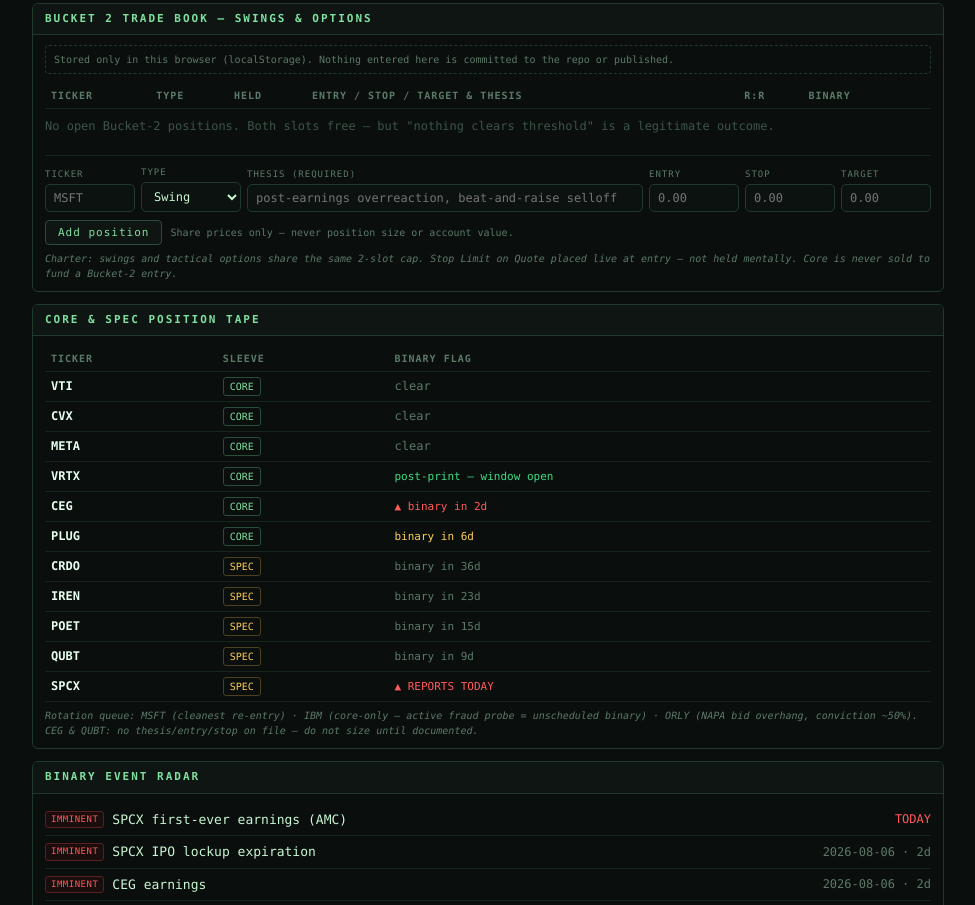
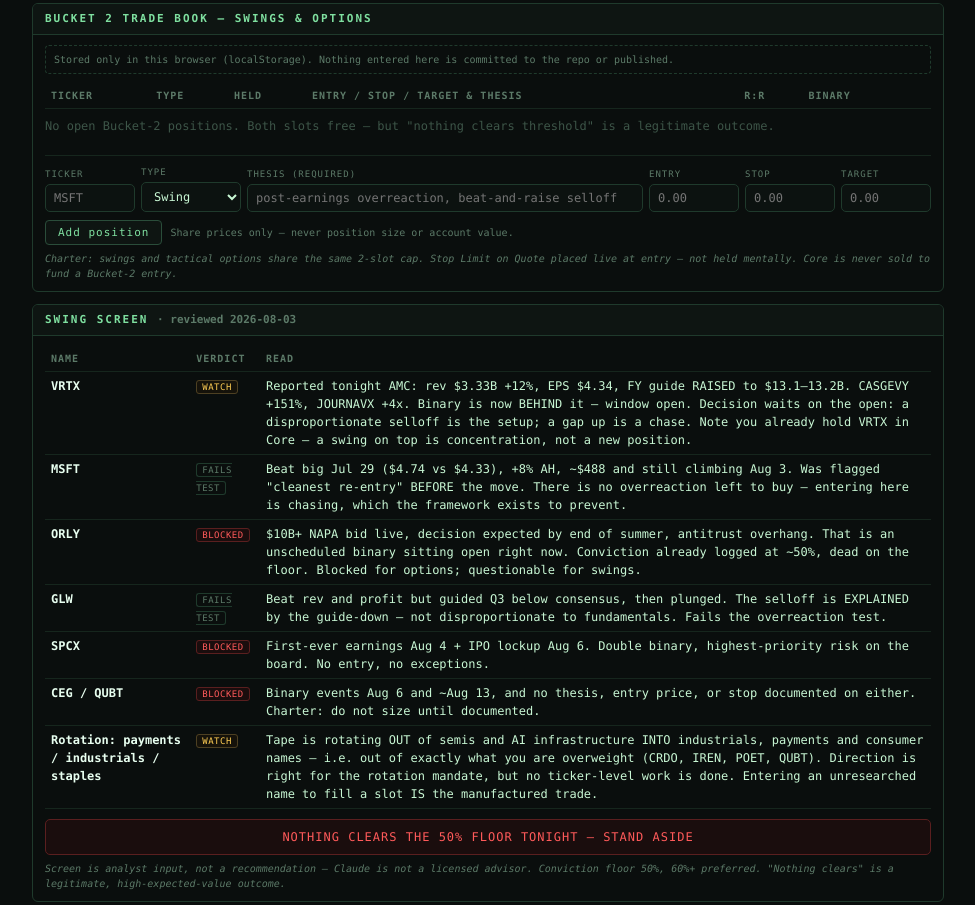
Before and after one commit to declan1martin-stack/get-up-dashboard, a plain HTML site: page index.html in a window 1280 px wide. Shown: the part 289-1194 px from the top of the page, without its empty margins (152-1127 px from the left). Drawn offline with Linux system fonts and the light colour scheme.

Commit message:
Add swing screen with Aug 3 charter review

```diff
--- a/index.html
+++ b/index.html
@@ -163,6 +163,18 @@
   </div>
 
   <div class="section">
+    <h2>Swing Screen <span class="dim" id="screendate" style="text-transform:none;letter-spacing:0;"></span></h2>
+    <div class="body">
+      <table>
+        <thead><tr><th>Name</th><th>Verdict</th><th>Read</th></tr></thead>
+        <tbody id="screen"></tbody>
+      </table>
+      <div id="screenverdict" class="gate locked" style="margin-top:10px;"></div>
+      <div class="note-charter">Screen is analyst input, not a recommendation — Claude is not a licensed advisor. Conviction floor 50%, 60%+ preferred. "Nothing clears" is a legitimate, high-expected-value outcome.</div>
+    </div>
+  </div>
+
+  <div class="section">
     <h2>Core &amp; Spec Position Tape</h2>
     <div class="body">
       <table>
@@ -281,6 +293,39 @@
          '<span>'+e.label+'</span></div><div class="cd">'+cd+'</div></div>';
     });
     document.getElementById('radar').innerHTML = h || '<div class="dim">No upcoming binary events on file.</div>';
+  })();
+
+  // ---- swing screen (reviewed manually; refreshed by the morning task) ----
+  var screenDate = '2026-08-03';
+  var candidates = [
+    {n:'VRTX', v:'watch', h:'Reported tonight AMC: rev $3.33B +12%, EPS $4.34, FY guide RAISED to $13.1–13.2B. CASGEVY +151%, JOURNAVX +4x. Binary is now BEHIND it — window open. Decision waits on the open: a disproportionate selloff is the setup; a gap up is a chase. Note you already hold VRTX in Core — a swing on top is concentration, not a new position.'},
+    {n:'MSFT', v:'fail',  h:'Beat big Jul 29 ($4.74 vs $4.33), +8% AH, ~$488 and still climbing Aug 3. Was flagged "cleanest re-entry" BEFORE the move. There is no overreaction left to buy — entering here is chasing, which the framework exists to prevent.'},
+    {n:'ORLY', v:'block', h:'$10B+ NAPA bid live, decision expected by end of summer, antitrust overhang. That is an unscheduled binary sitting open right now. Conviction already logged at ~50%, dead on the floor. Blocked for options; questionable for swings.'},
+    {n:'GLW',  v:'fail',  h:'Beat rev and profit but guided Q3 below consensus, then plunged. The selloff is EXPLAINED by the guide-down — not disproportionate to fundamentals. Fails the overreaction test.'},
+    {n:'SPCX', v:'block', h:'First-ever earnings Aug 4 + IPO lockup Aug 6. Double binary, highest-priority risk on the board. No entry, no exceptions.'},
+    {n:'CEG / QUBT', v:'block', h:'Binary events Aug 6 and ~Aug 13, and no thesis, entry price, or stop documented on either. Charter: do not size until documented.'},
+    {n:'Rotation: payments / industrials / staples', v:'watch', h:'Tape is rotating OUT of semis and AI infrastructure INTO industrials, payments and consumer names — i.e. out of exactly what you are overweight (CRDO, IREN, POET, QUBT). Direction is right for the rotation mandate, but no ticker-level work is done. Entering an unresearched name to fill a slot IS the manufactured trade.'}
+  ];
+  (function renderScreen(){
+    var map={watch:['b-soon','WATCH'],fail:['b-far','FAILS TEST'],block:['b-imminent','BLOCKED']};
+    var h='';
+    candidates.forEach(function(c){
+      var m=map[c.v]||map.fail;
+      h+='<tr><td class="tk">'+esc(c.n)+'</td>'+
+         '<td><span class="badge '+m[0]+'">'+m[1]+'</span></td>'+
+         '<td>'+esc(c.h)+'</td></tr>';
+    });
+    document.getElementById('screen').innerHTML=h;
+    document.getElementById('screendate').textContent='· reviewed '+screenDate;
+    var g=document.getElementById('screenverdict');
+    var clears=candidates.filter(function(c){ return c.v==='clear'; }).length;
+    if(clears===0){
+      g.className='gate locked';
+      g.textContent='NOTHING CLEARS THE 50% FLOOR TONIGHT — STAND ASIDE';
+    } else {
+      g.className='gate clear';
+      g.textContent=clears+' candidate(s) clear the floor — run the checklist';
+    }
   })();
 
   // ---- Bucket 2 trade book: swings + options ----
```
